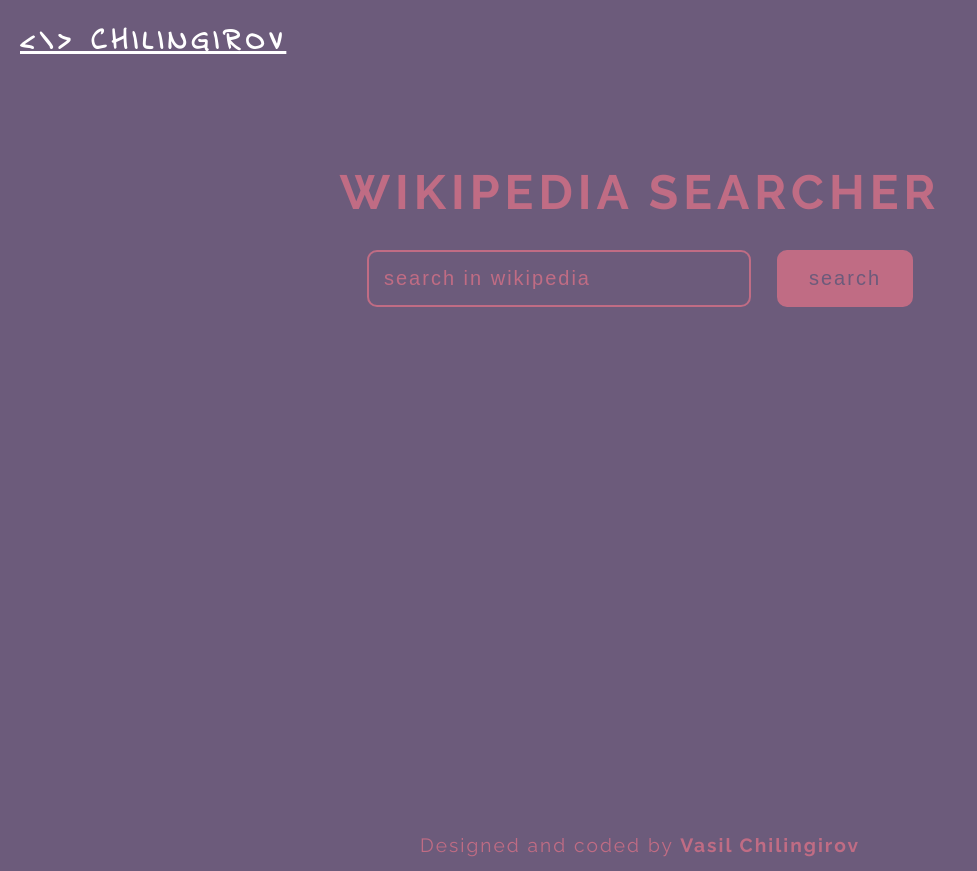
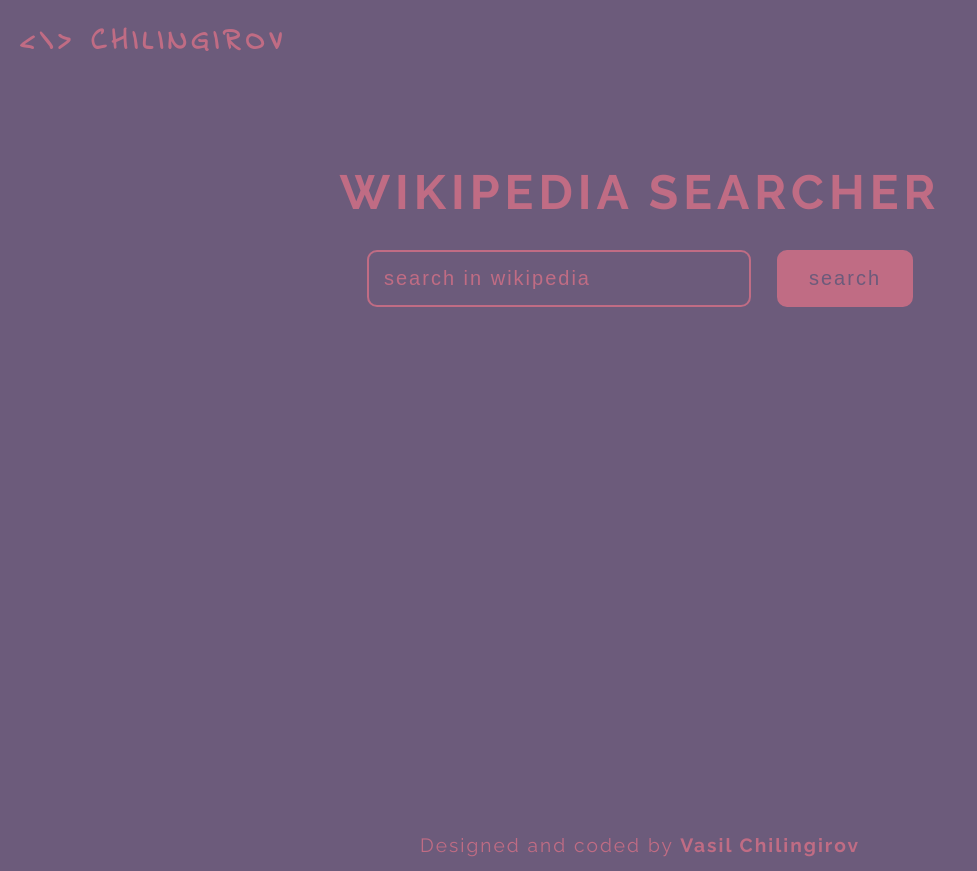
Before and after one commit to chilingirov/wikipedia-searcher, a plain HTML site: page index.html in a window 1280 px wide. Shown: the whole page, without its empty margins (0-977 px from the left). Drawn offline with nearby package versions, Linux system fonts and the light colour scheme; a web font is replaced by a local one.

Commit message:
Changed logo

```diff
--- a/css/styles.css
+++ b/css/styles.css
@@ -102,6 +102,11 @@ span {
     margin-left: 20px;
     font-family: 'Indie Flower', cursive;
     font-size: 1.875rem;
+}
+
+.logo a {
+    text-decoration: none;
+    color: #c06c84;
 }
 
 @media screen and (max-width:960px) {
```
